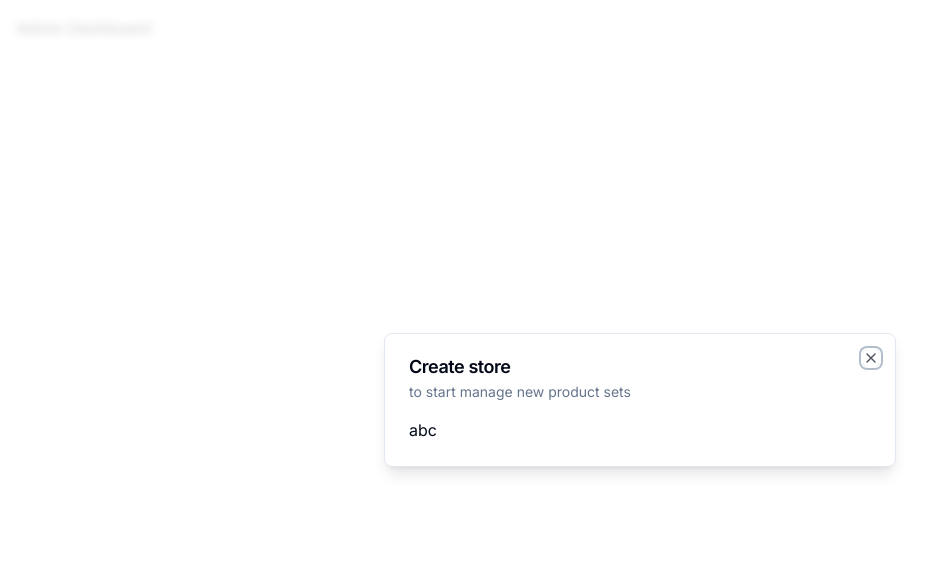
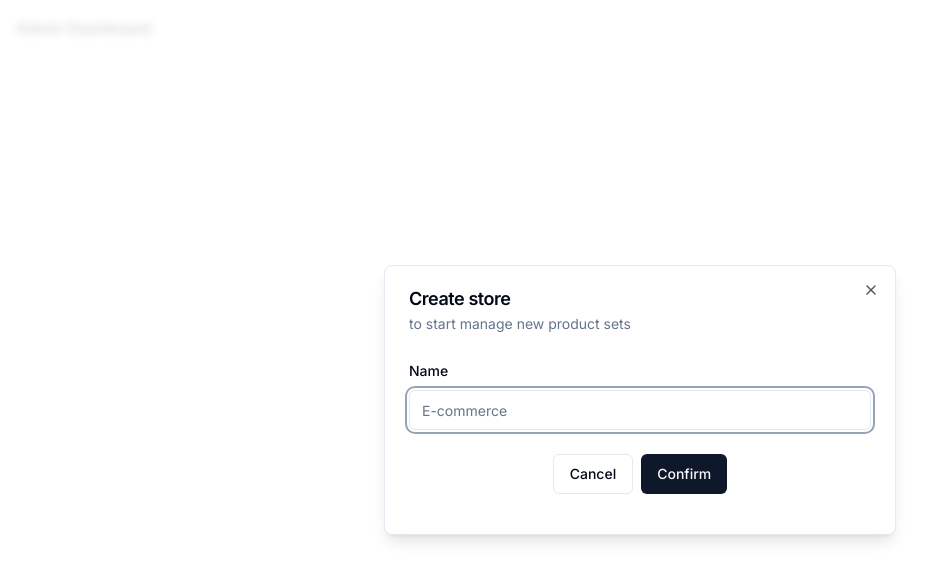
Before and after one commit to phuopham/amazing_stores, a Next.js app in the folder stores_headless_crm/: page / in a window 1280 px wide. Shown: the top 580 px of the page, without its empty margins (0-938 px from the left). Built offline with nearby package versions, Linux system fonts and the light colour scheme.

Commit message:
initial form

```diff
--- a/stores_headless_crm/components/modals/store-modal.tsx
+++ b/stores_headless_crm/components/modals/store-modal.tsx
@@ -1,17 +1,63 @@
 "use client"
+
+import * as z from 'zod'
 
 import { Modal } from "@/components/ui/modal"
 import { useStoreModal } from "@/hooks/use-store-modal"
+import { useForm } from 'react-hook-form'
+import { zodResolver } from '@hookform/resolvers/zod'
+import { Form, FormControl, FormField, FormItem, FormLabel, FormMessage } from '@/components/ui/form'
+import { Input } from '@/components/ui/input'
+import { Button } from '@/components/ui/button'
+
+const formSchema = z.object({
+    name: z.string().min(1),
+})
 
 export const StoreModal = () => {
     const StoreModal = useStoreModal()
+
+    const form = useForm<z.infer<typeof formSchema>>({
+        resolver: zodResolver(formSchema),
+        defaultValues: {
+            name: ""
+        }
+    })
+
+    const onSubmit = async (values: z.infer<typeof formSchema>) => {
+        console.log(values)
+    }
 
     return (
         <Modal
             title="Create store"
             description="to start manage new product sets" isOpen={StoreModal.isOpen}
             onClose={StoreModal.onClose}>
-            abc
+            <div>
+                <div className='space-y-4 py-2 pb-4'>
+                    <Form {...form}>
+                        <form onSubmit={form.handleSubmit(onSubmit)}>
+                            <FormField
+                                control={form.control}
+                                name='name'
+                                render={({ field }) => (
+                                    <FormItem>
+                                        <FormLabel>Name</FormLabel>
+                                        <FormControl>
+                                            <Input placeholder='E-commerce' {...field} />
+                                        </FormControl>
+                                        <FormMessage />
+                                    </FormItem>
+                                )}
+                            ></FormField>
+                            <div className='pt-6 space-x-2 flex items-center justify-center'>
+                                <Button variant='outline' onClick={StoreModal.onClose}>Cancel</Button>
+                                <Button type='submit'>Confirm</Button>
+                            </div>
+                        </form>
+                    </Form>
+                </div>
+            </div>
         </Modal>
     )
 }
--- /dev/null
+++ b/stores_headless_crm/components/ui/form.tsx
@@ -0,0 +1,176 @@
+import * as React from "react"
+import * as LabelPrimitive from "@radix-ui/react-label"
+import { Slot } from "@radix-ui/react-slot"
+import {
+  Controller,
+  ControllerProps,
+  FieldPath,
+  FieldValues,
+  FormProvider,
+  useFormContext,
+} from "react-hook-form"
+
+import { cn } from "@/lib/utils"
+import { Label } from "@/components/ui/label"
+
+const Form = FormProvider
+
+type FormFieldContextValue<
+  TFieldValues extends FieldValues = FieldValues,
+  TName extends FieldPath<TFieldValues> = FieldPath<TFieldValues>
+> = {
+  name: TName
+}
+
+const FormFieldContext = React.createContext<FormFieldContextValue>(
+  {} as FormFieldContextValue
+)
+
+const FormField = <
+  TFieldValues extends FieldValues = FieldValues,
+  TName extends FieldPath<TFieldValues> = FieldPath<TFieldValues>
+>({
+  ...props
+}: ControllerProps<TFieldValues, TName>) => {
+  return (
+    <FormFieldContext.Provider value={{ name: props.name }}>
+      <Controller {...props} />
+    </FormFieldContext.Provider>
+  )
+}
+
+const useFormField = () => {
+  const fieldContext = React.useContext(FormFieldContext)
+  const itemContext = React.useContext(FormItemContext)
+  const { getFieldState, formState } = useFormContext()
+
+  const fieldState = getFieldState(fieldContext.name, formState)
+
+  if (!fieldContext) {
+    throw new Error("useFormField should be used within <FormField>")
+  }
+
+  const { id } = itemContext
+
+  return {
+    id,
+    name: fieldContext.name,
+    formItemId: `${id}-form-item`,
+    formDescriptionId: `${id}-form-item-description`,
+    formMessageId: `${id}-form-item-message`,
+    ...fieldState,
+  }
+}
+
+type FormItemContextValue = {
+  id: string
+}
+
+const FormItemContext = React.createContext<FormItemContextValue>(
+  {} as FormItemContextValue
+)
+
+const FormItem = React.forwardRef<
+  HTMLDivElement,
+  React.HTMLAttributes<HTMLDivElement>
+>(({ className, ...props }, ref) => {
+  const id = React.useId()
+
+  return (
+    <FormItemContext.Provider value={{ id }}>
+      <div ref={ref} className={cn("space-y-2", className)} {...props} />
+    </FormItemContext.Provider>
+  )
+})
+FormItem.displayName = "FormItem"
+
+const FormLabel = React.forwardRef<
+  React.ElementRef<typeof LabelPrimitive.Root>,
+  React.ComponentPropsWithoutRef<typeof LabelPrimitive.Root>
+>(({ className, ...props }, ref) => {
+  const { error, formItemId } = useFormField()
+
+  return (
+    <Label
+      ref={ref}
+      className={cn(error && "text-destructive", className)}
+      htmlFor={formItemId}
+      {...props}
+    />
+  )
+})
+FormLabel.displayName = "FormLabel"
+
+const FormControl = React.forwardRef<
+  React.ElementRef<typeof Slot>,
+  React.ComponentPropsWithoutRef<typeof Slot>
+>(({ ...props }, ref) => {
+  const { error, formItemId, formDescriptionId, formMessageId } = useFormField()
+
+  return (
+    <Slot
+      ref={ref}
+      id={formItemId}
+      aria-describedby={
+        !error
+          ? `${formDescriptionId}`
+          : `${formDescriptionId} ${formMessageId}`
+      }
+      aria-invalid={!!error}
+      {...props}
+    />
+  )
+})
+FormControl.displayName = "FormControl"
+
+const FormDescription = React.forwardRef<
+  HTMLParagraphElement,
+  React.HTMLAttributes<HTMLParagraphElement>
+>(({ className, ...props }, ref) => {
+  const { formDescriptionId } = useFormField()
+
+  return (
+    <p
+      ref={ref}
+      id={formDescriptionId}
+      className={cn("text-sm text-muted-foreground", className)}
+      {...props}
+    />
+  )
+})
+FormDescription.displayName = "FormDescription"
+
+const FormMessage = React.forwardRef<
+  HTMLParagraphElement,
+  React.HTMLAttributes<HTMLParagraphElement>
+>(({ className, children, ...props }, ref) => {
+  const { error, formMessageId } = useFormField()
+  const body = error ? String(error?.message) : children
+
+  if (!body) {
+    return null
+  }
+
+  return (
+    <p
+      ref={ref}
+      id={formMessageId}
+      className={cn("text-sm font-medium text-destructive", className)}
+      {...props}
+    >
+      {body}
+    </p>
+  )
+})
+FormMessage.displayName = "FormMessage"
+
+export {
+  useFormField,
+  Form,
+  FormItem,
+  FormLabel,
+  FormControl,
+  FormDescription,
+  FormMessage,
+  FormField,
+}
--- /dev/null
+++ b/stores_headless_crm/components/ui/input.tsx
@@ -0,0 +1,25 @@
+import * as React from "react"
+
+import { cn } from "@/lib/utils"
+
+export interface InputProps
+  extends React.InputHTMLAttributes<HTMLInputElement> {}
+
+const Input = React.forwardRef<HTMLInputElement, InputProps>(
+  ({ className, type, ...props }, ref) => {
+    return (
+      <input
+        type={type}
+        className={cn(
+          "flex h-10 w-full rounded-md border border-input bg-background px-3 py-2 text-sm ring-offset-background file:border-0 file:bg-transparent file:text-sm file:font-medium placeholder:text-muted-foreground focus-visible:outline-none focus-visible:ring-2 focus-visible:ring-ring focus-visible:ring-offset-2 disabled:cursor-not-allowed disabled:opacity-50",
+          className
+        )}
+        ref={ref}
+        {...props}
+      />
+    )
+  }
+)
+Input.displayName = "Input"
+
+export { Input }
--- /dev/null
+++ b/stores_headless_crm/components/ui/label.tsx
@@ -0,0 +1,26 @@
+"use client"
+
+import * as React from "react"
+import * as LabelPrimitive from "@radix-ui/react-label"
+import { cva, type VariantProps } from "class-variance-authority"
+
+import { cn } from "@/lib/utils"
+
+const labelVariants = cva(
+  "text-sm font-medium leading-none peer-disabled:cursor-not-allowed peer-disabled:opacity-70"
+)
+
+const Label = React.forwardRef<
+  React.ElementRef<typeof LabelPrimitive.Root>,
+  React.ComponentPropsWithoutRef<typeof LabelPrimitive.Root> &
+    VariantProps<typeof labelVariants>
+>(({ className, ...props }, ref) => (
+  <LabelPrimitive.Root
+    ref={ref}
+    className={cn(labelVariants(), className)}
+    {...props}
+  />
+))
+Label.displayName = LabelPrimitive.Root.displayName
+
+export { Label }
--- a/stores_headless_crm/package.json
+++ b/stores_headless_crm/package.json
@@ -10,7 +10,9 @@
   },
   "dependencies": {
     "@clerk/nextjs": "^4.21.12",
+    "@hookform/resolvers": "^3.1.1",
     "@radix-ui/react-dialog": "^1.0.4",
+    "@radix-ui/react-label": "^2.0.2",
     "@radix-ui/react-slot": "^1.0.2",
     "@types/node": "20.3.2",
     "@types/react": "18.2.14",
@@ -25,10 +27,12 @@
     "postcss": "8.4.24",
     "react": "18.2.0",
     "react-dom": "18.2.0",
+    "react-hook-form": "^7.45.1",
     "tailwind-merge": "^1.13.2",
     "tailwindcss": "3.3.2",
     "tailwindcss-animate": "^1.0.6",
     "typescript": "5.1.6",
+    "zod": "^3.21.4",
     "zustand": "^4.3.8"
   }
 }
```
Also changed, not shown: 1 other file (tests, documents, lock files or other folders).
